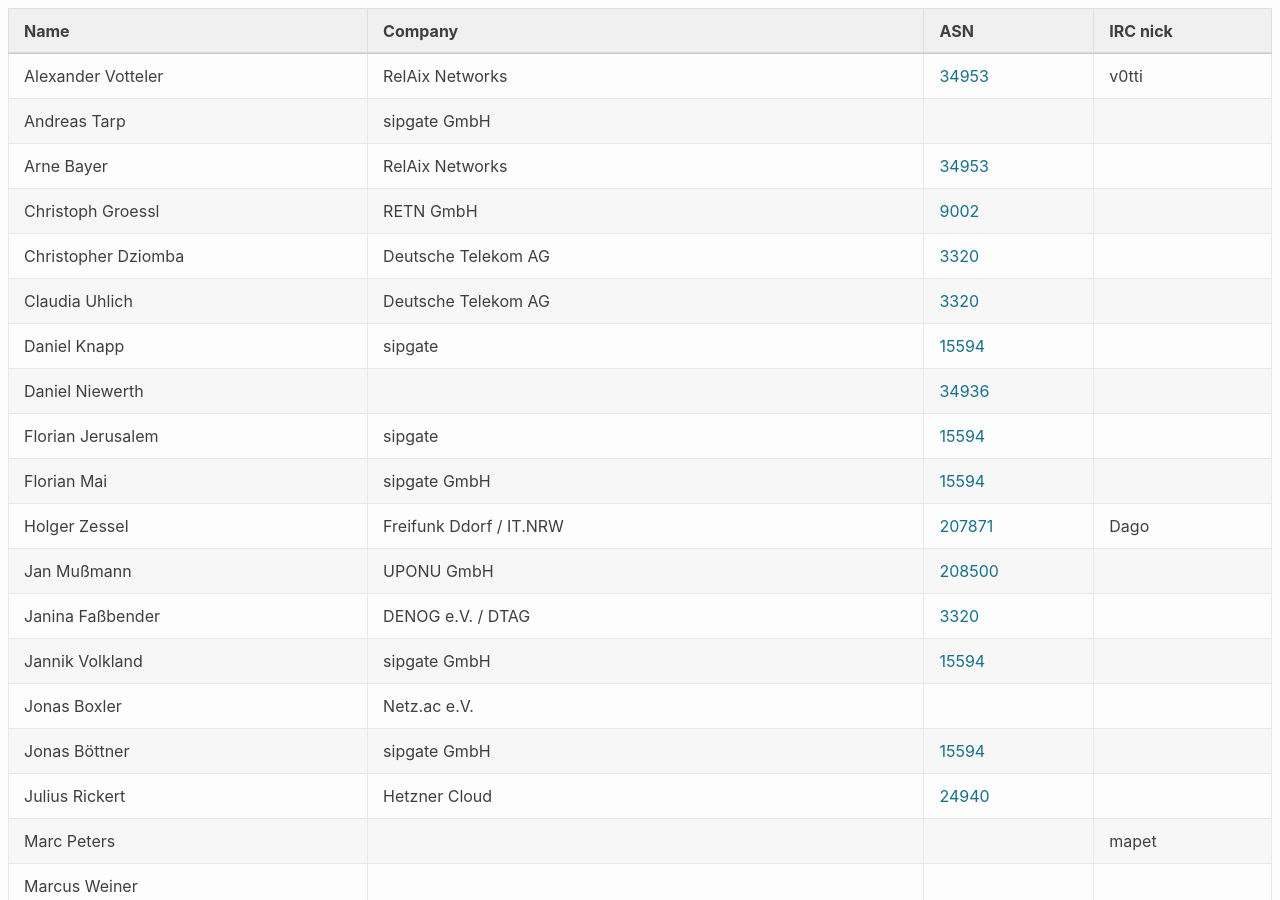
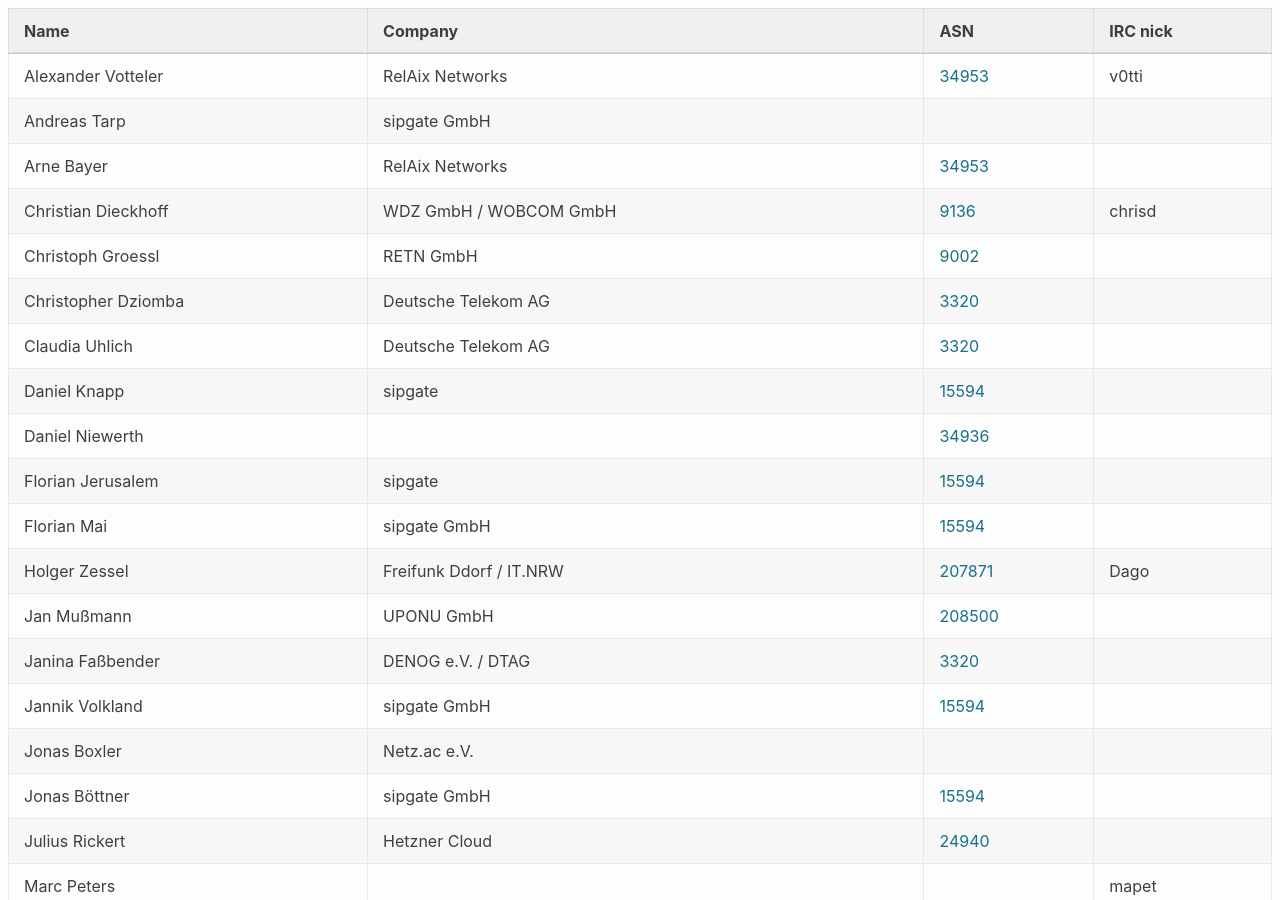
Before and after one commit to denog/pretix-attendeelist, a Jekyll site: the page built from denog-meetup-2024-03/index.markdown, in a window 1280 px wide and 900 px high. Built offline with Jekyll 4.4.1, drawn with Linux system fonts in a browser that asks for light colours.

Commit message:
Latest data: Sun Mar 10 20:47:54 UTC 2024

```diff
--- a/_data/attendees_denog-meetup-2024-03.json
+++ b/_data/attendees_denog-meetup-2024-03.json
@@ -16,6 +16,12 @@
     "company": "RelAix Networks",
     "irc": null,
     "asn": "34953"
+  },
+  {
+    "name": "Christian Dieckhoff",
+    "company": "WDZ GmbH / WOBCOM GmbH",
+    "irc": "chrisd",
+    "asn": "9136"
   },
   {
     "name": "Christopher Dziomba",
--- a/_data/attendees_denogmeetup24-04.json
+++ b/_data/attendees_denogmeetup24-04.json
@@ -2,6 +2,12 @@
   {
     "name": "Adrian Bönde",
     "company": "Heldele GmbH",
+    "irc": null,
+    "asn": null
+  },
+  {
+    "name": "Carsten Michel",
+    "company": null,
     "irc": null,
     "asn": null
   },
```
